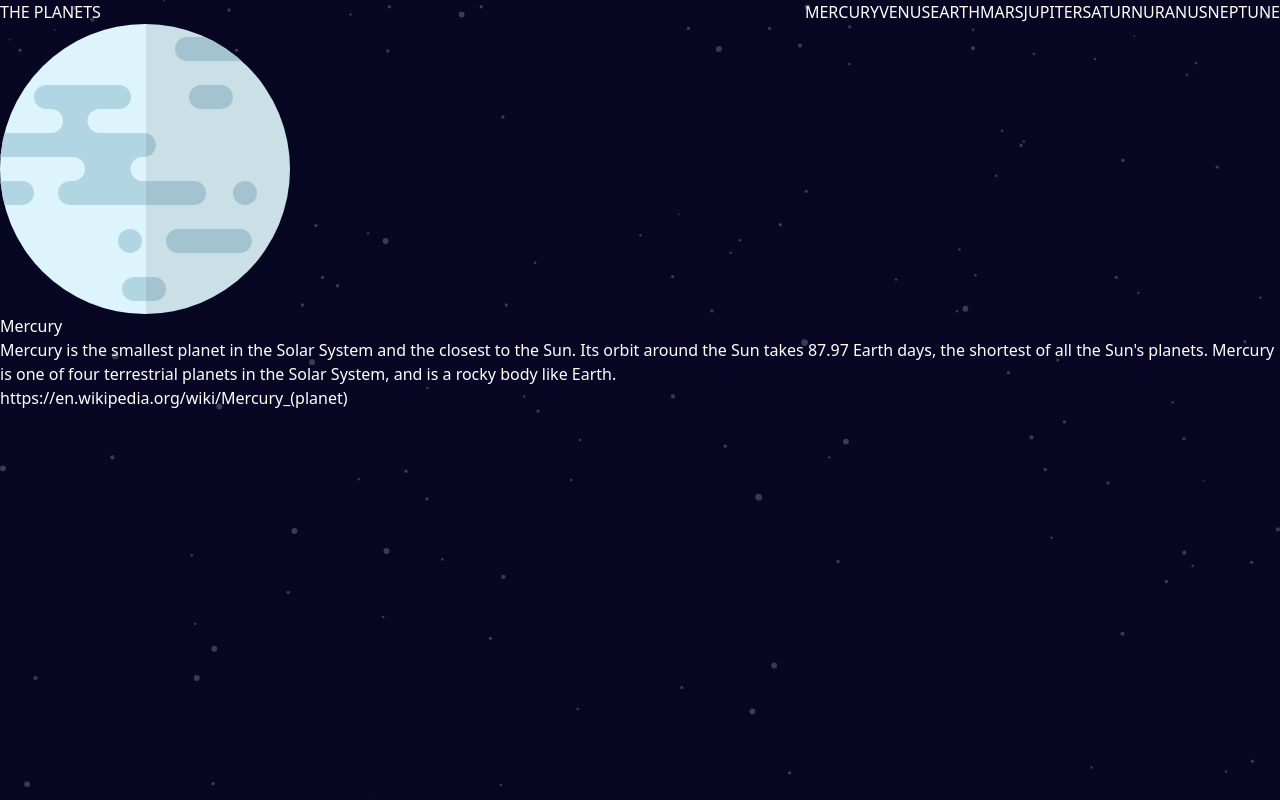
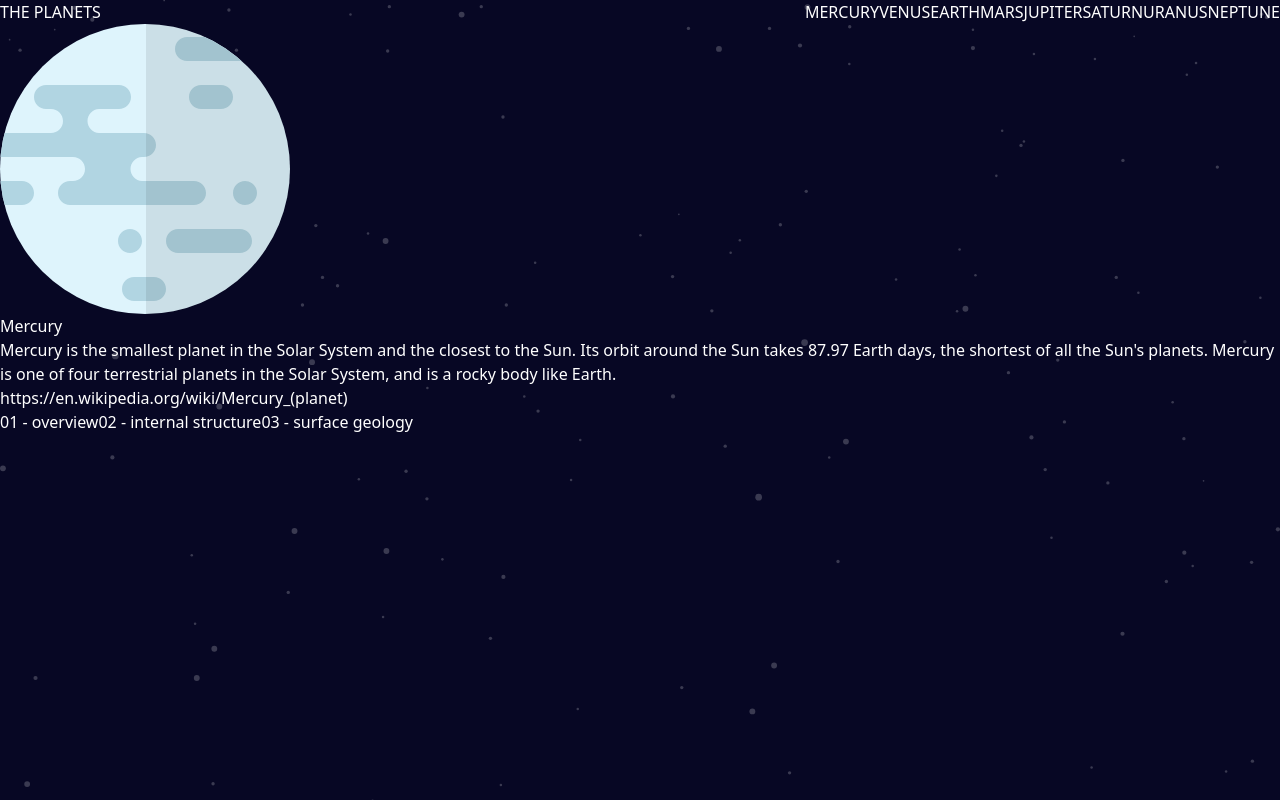
Before and after one commit to peynadol/planet-facts, a Next.js app: page /planets/mercury in a window 1280 px wide. Built offline with nearby package versions, Linux system fonts and the light colour scheme.

Commit message:
create reactive buttons and render geology image

```diff
--- /dev/null
+++ b/src/app/components/planets/planet-buttons.tsx
@@ -0,0 +1,35 @@
+"use client";
+import { useState } from "react";
+
+type PlanetButtonProps = {
+  planetName: string;
+  onViewChange: (view: "overview" | "structure" | "geology") => void;
+};
+
+export default function PlanetButtons({
+  planetName,
+  onViewChange,
+}: PlanetButtonProps) {
+  const [activeButton, setActiveButton] = useState<
+    "overview" | "structure" | "geology"
+  >("overview");
+
+  const handleButtonClick = (view: "overview" | "structure" | "geology") => {
+    setActiveButton(view);
+    onViewChange(view);
+  };
+
+  return (
+    <div>
+      <button onClick={() => handleButtonClick("overview")}>
+        01 - overview
+      </button>
+      <button onClick={() => handleButtonClick("structure")}>
+        02 - internal structure
+      </button>
+      <button onClick={() => handleButtonClick("geology")}>
+        03 - surface geology
+      </button>
+    </div>
+  );
+}
--- /dev/null
+++ b/src/app/components/planets/planet-client.tsx
@@ -0,0 +1,36 @@
+"use client";
+
+import PlanetImage from "@/app/components/planets/planet-image";
+import PlanetCard from "@/app/components/planets/planet-card";
+import PlanetInfo from "@/app/components/planets/planet-info";
+import PlanetButtons from "@/app/components/planets/planet-buttons";
+import { useState } from "react";
+
+// Removed TypeScript types
+
+export default function PlanetClient({ planet, planetName }) {
+  const [currentView, setCurrentView] = useState("overview");
+
+  const currentContent = planet[currentView];
+  const imageSrc =
+    currentView === "structure"
+      ? `/images/planet-${planetName}-internal.svg`
+      : `/images/planet-${planetName}.svg`;
+
+  const geologyImageSrc = `/images/geology-${planetName}.png`;
+
+  return (
+    <PlanetCard>
+      <PlanetImage
+        src={imageSrc}
+        geologyImage={currentView === "geology" ? geologyImageSrc : null}
+      />
+      <PlanetInfo
+        name={planet.name}
+        content={currentContent.content}
+        source={currentContent.source}
+      />
+      <PlanetButtons planetName={planetName} onViewChange={setCurrentView} />
+    </PlanetCard>
+  );
+}
--- a/src/app/components/planets/planet-image.tsx
+++ b/src/app/components/planets/planet-image.tsx
@@ -1,12 +1,18 @@
 import React from "react";
 
-const PlanetImage = ({src}) => {
+const PlanetImage = ({ src, geologyImage }) => {
   return (
-    <img
-      src={src}
-      alt="Planet"
-      className="w-[290px] h-[290px]"
-    />
+    <div className="relative w-[290px] h-[290px]">
+      <img src={src} alt="Planet" className="w-full h-full object-contain" />
+
+      {geologyImage && (
+        <img
+          src={geologyImage}
+          alt="Geology"
+          className="absolute w-[163px] h-[199px] bottom-0 left-1/2 transform -translate-x-1/2 translate-y-[50%]"
+        />
+      )}
+    </div>
   );
 };
 
--- a/src/app/planets/[planet]/page.tsx
+++ b/src/app/planets/[planet]/page.tsx
@@ -1,36 +1,15 @@
 import { notFound } from "next/navigation";
 import data from "../../data/data.json";
-import PlanetImage from "@/app/components/planets/planet-image";
-import PlanetCard from "@/app/components/planets/planet-card";
-import PlanetInfo from "@/app/components/planets/planet-info";
+import PlanetClient from "../../components/planets/planet-client";
 
-type Params = {
-  params: {
-    planet: string;
-  };
-};
-
-export default async function PlanetPage({ params }: Params) {
-  // params is now async so we need to await it
+export default async function PlanetPage({ params }) {
   const awaitedParams = await params;
   const planetName = awaitedParams.planet.toLowerCase();
-
   const planet = data.find((p) => p.name.toLowerCase() === planetName);
-
-  const src = `/images/planet-${planetName}.svg`;
 
   if (!planet) {
     return notFound();
   }
 
-  return (
-    <PlanetCard>
-      <PlanetImage src={src} />
-      <PlanetInfo
-        name={planet.name}
-        content={planet.overview.content}
-        source={planet.overview.source}
-      />
-    </PlanetCard>
-  );
+  return <PlanetClient planet={planet} planetName={planetName} />;
 }
```
